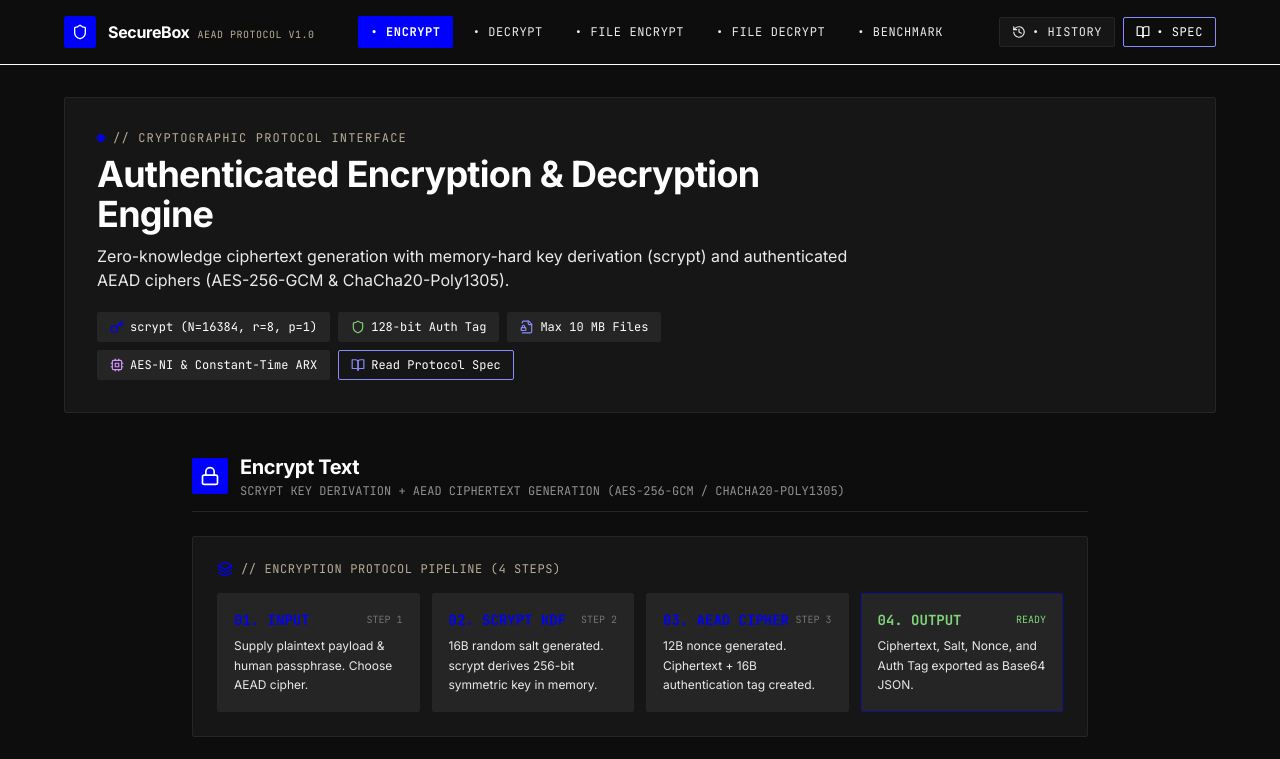
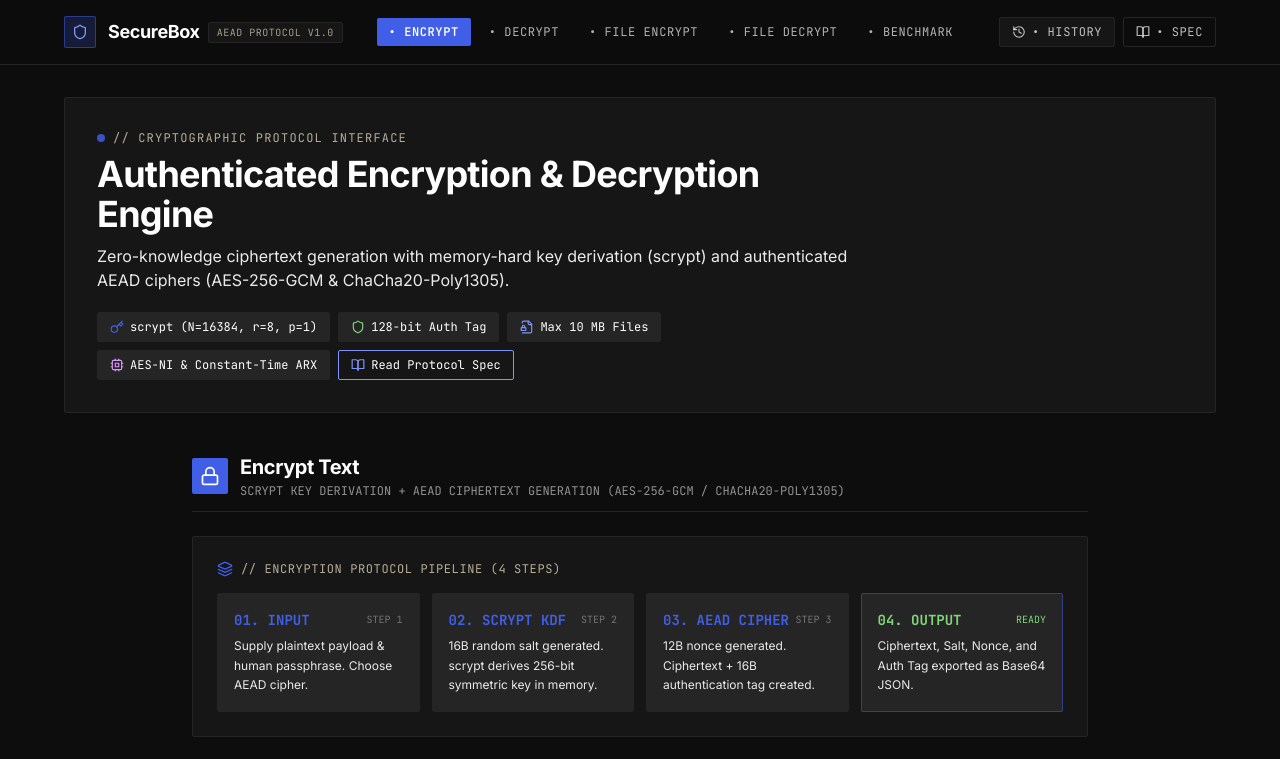
Before and after one commit to ZainKautsar-doc/securebox-encrypt, a React (Vite) app in the folder frontend/: page / in a window 1280 px wide. Shown: the top 759 px of the page. Built offline with nearby package versions, Linux system fonts and the light colour scheme; the HTML template or start-up script is replaced by a standard one.

Commit message:
change primary color and update hierarcy font size

```diff
--- a/frontend/src/components/Navigation.tsx
+++ b/frontend/src/components/Navigation.tsx
@@ -33,45 +33,45 @@ export const Navigation: React.FC = () => {
       case 'file-decrypt': return '• FILE DECRYPT';
       case 'compare': return '• BENCHMARK';
       case 'history': return '• HISTORY';
-      case 'how-it-works': return '• PROTOCOL SPEC';
+      case 'how-it-works': return '• SPEC';
       default: return 'SECUREBOX';
     }
   };
 
   return (
-    <header className="bg-midnight-void border-b border-pure-signal sticky top-0 z-50">
-      <div className="max-w-[1200px] mx-auto px-6">
-        <div className="flex items-center justify-between h-16">
-          {/* Brand Logo */}
+    <header className="bg-midnight-void/95 backdrop-blur-md border-b border-graphite-lift sticky top-0 z-50">
+      <div className="max-w-[1200px] mx-auto px-4 sm:px-6">
+        <div className="flex items-center justify-between h-16 gap-4">
+          {/* Brand Logo (Header Hierarchy Level 1) */}
           <div
-            className="flex items-center space-x-3 cursor-pointer select-none"
+            className="flex items-center space-x-3 cursor-pointer select-none flex-shrink-0 group"
             onClick={() => handleSelectTab('encrypt')}
           >
-            <div className="w-8 h-8 bg-electric-indigo text-pure-signal flex items-center justify-center rounded-sm">
-              <Shield className="w-4 h-4" />
+            <div className="w-8 h-8 bg-electric-indigo/20 border border-electric-indigo/50 text-electric-indigo flex items-center justify-center rounded-sm transition-transform duration-200 group-hover:scale-105">
+              <Shield className="w-4 h-4 text-periwinkle-veil" />
             </div>
-            <div className="flex items-baseline space-x-2">
-              <span className="font-sans font-bold text-base tracking-tight text-pure-signal">
+            <div className="flex items-center space-x-2">
+              <span className="font-sans font-bold text-base sm:text-lg tracking-tight text-pure-signal group-hover:text-periwinkle-veil transition-colors">
                 SecureBox
               </span>
-              <span className="hidden sm:inline-block font-mono text-[10px] text-warm-filament uppercase tracking-wider">
+              <span className="hidden sm:inline-block font-mono text-[10px] text-warm-filament/90 bg-carbon-panel border border-graphite-lift px-2 py-0.5 rounded-sm uppercase tracking-wider">
                 AEAD PROTOCOL v1.0
               </span>
             </div>
           </div>
 
-          {/* Desktop Navigation Items (Right-aligned, Mono 12px uppercase dot-prefixed) */}
-          <nav className="hidden md:flex items-center space-x-1 lg:space-x-2">
+          {/* Desktop Navigation Items (Header Hierarchy Level 2 - Strict Single Line) */}
+          <nav className="hidden lg:flex items-center space-x-1 lg:space-x-1.5 flex-shrink-0">
             {navItems.map((item) => {
               const isActive = activeTab === item.id;
               return (
                 <button
                   key={item.id}
                   onClick={() => handleSelectTab(item.id)}
-                  className={`px-3 py-2 rounded-sm font-mono text-xs tracking-wider transition-colors uppercase cursor-pointer ${
+                  className={`px-3 py-1.5 rounded-sm font-mono text-xs tracking-wider uppercase whitespace-nowrap flex-shrink-0 transition-all cursor-pointer ${
                     isActive
-                      ? 'bg-electric-indigo text-pure-signal font-bold'
-                      : 'text-soft-mist hover:text-pure-signal hover:bg-graphite-lift'
+                      ? 'bg-electric-indigo text-pure-signal font-semibold shadow-sm'
+                      : 'text-soft-mist/75 hover:text-pure-signal hover:bg-graphite-lift/60'
                   }`}
                 >
                   {item.label}
@@ -81,14 +81,14 @@ export const Navigation: React.FC = () => {
           </nav>
 
           {/* Right Action Utilities (History & Spec) */}
-          <div className="hidden md:flex items-center space-x-2">
+          <div className="hidden sm:flex items-center space-x-2 flex-shrink-0">
             {/* History Button */}
             <button
               onClick={() => handleSelectTab('history')}
-              className={`flex items-center space-x-1.5 px-3 py-1.5 rounded-sm font-mono text-xs tracking-wider uppercase transition cursor-pointer border ${
+              className={`flex items-center space-x-1.5 px-3 py-1.5 rounded-sm font-mono text-xs tracking-wider uppercase whitespace-nowrap flex-shrink-0 transition cursor-pointer border ${
                 activeTab === 'history'
-                  ? 'bg-electric-indigo text-pure-signal border-electric-indigo font-bold'
-                  : 'bg-carbon-panel text-soft-mist border-graphite-lift hover:border-cobalt-pulse hover:text-pure-signal'
+                  ? 'bg-electric-indigo text-pure-signal border-electric-indigo font-semibold'
+                  : 'bg-carbon-panel text-soft-mist/80 border-graphite-lift hover:border-periwinkle-veil/50 hover:text-pure-signal'
               }`}
               title="Activity History"
             >
@@ -96,7 +96,7 @@ export const Navigation: React.FC = () => {
               <span>• HISTORY</span>
               {history.length > 0 && (
                 <span className={`text-[10px] px-1.5 py-0.5 rounded-sm font-mono font-bold ${
-                  activeTab === 'history' ? 'bg-midnight-void text-pure-signal' : 'bg-graphite-lift text-pure-signal'
+                  activeTab === 'history' ? 'bg-midnight-void text-pure-signal' : 'bg-graphite-lift text-periwinkle-veil'
                 }`}>
                   {history.length}
                 </span>
@@ -106,10 +106,10 @@ export const Navigation: React.FC = () => {
             {/* Protocol Spec / Cara Kerja */}
             <button
               onClick={() => handleSelectTab('how-it-works')}
-              className={`flex items-center space-x-1.5 px-3 py-1.5 rounded-sm font-mono text-xs tracking-wider uppercase transition cursor-pointer border ${
+              className={`flex items-center space-x-1.5 px-3 py-1.5 rounded-sm font-mono text-xs tracking-wider uppercase whitespace-nowrap flex-shrink-0 transition cursor-pointer border ${
                 activeTab === 'how-it-works'
-                  ? 'bg-electric-indigo text-pure-signal border-electric-indigo font-bold'
-                  : 'bg-transparent border-periwinkle-veil text-pure-signal hover:border-cobalt-pulse hover:bg-graphite-lift'
+                  ? 'bg-electric-indigo text-pure-signal border-electric-indigo font-semibold'
+                  : 'bg-transparent border-graphite-lift text-soft-mist/80 hover:border-periwinkle-veil/50 hover:text-pure-signal hover:bg-graphite-lift/40'
               }`}
               title="Protocol Specification & Architecture"
             >
@@ -119,14 +119,14 @@ export const Navigation: React.FC = () => {
           </div>
 
           {/* Mobile Right Bar */}
-          <div className="flex md:hidden items-center space-x-2">
-            <span className="font-mono text-xs px-2.5 py-1 bg-carbon-panel text-soft-mist rounded-sm border border-graphite-lift">
+          <div className="flex lg:hidden items-center space-x-2">
+            <span className="font-mono text-xs px-2.5 py-1 bg-carbon-panel text-soft-mist rounded-sm border border-graphite-lift truncate max-w-[140px]">
               {getActiveTabTitle()}
             </span>
             <button
               type="button"
               onClick={() => setMobileMenuOpen(!mobileMenuOpen)}
-              className="p-2 text-soft-mist hover:text-pure-signal bg-carbon-panel border border-graphite-lift rounded-sm transition"
+              className="p-2 text-soft-mist hover:text-pure-signal bg-carbon-panel border border-graphite-lift rounded-sm transition cursor-pointer"
               aria-label="Toggle Navigation Menu"
             >
               {mobileMenuOpen ? <X className="w-4 h-4" /> : <Menu className="w-4 h-4" />}
@@ -137,21 +137,21 @@ export const Navigation: React.FC = () => {
 
       {/* Mobile Dropdown Menu */}
       {mobileMenuOpen && (
-        <div className="md:hidden border-t border-graphite-lift bg-midnight-void px-6 pt-3 pb-6 space-y-4">
+        <div className="lg:hidden border-t border-graphite-lift bg-midnight-void px-6 pt-3 pb-6 space-y-4 shadow-xl">
           <div>
             <span className="font-mono text-[10px] text-warm-filament uppercase tracking-wider block px-1 mb-2">
               // CRYPTOGRAPHIC PROTOCOLS
             </span>
-            <div className="grid grid-cols-1 gap-1">
+            <div className="grid grid-cols-1 gap-1.5">
               {navItems.map((item) => {
                 const isActive = activeTab === item.id;
                 return (
                   <button
                     key={item.id}
                     onClick={() => handleSelectTab(item.id)}
-                    className={`w-full text-left px-3 py-2 rounded-sm font-mono text-xs tracking-wider uppercase transition cursor-pointer ${
+                    className={`w-full text-left px-3 py-2.5 rounded-sm font-mono text-xs tracking-wider uppercase transition cursor-pointer ${
                       isActive
-                        ? 'bg-electric-indigo text-pure-signal font-bold'
+                        ? 'bg-electric-indigo text-pure-signal font-semibold'
                         : 'text-soft-mist hover:bg-carbon-panel hover:text-pure-signal'
                     }`}
                   >
--- a/frontend/src/index.css
+++ b/frontend/src/index.css
@@ -3,9 +3,9 @@
 @tailwind utilities;
 
 :root {
-  --color-electric-indigo: #0000ff;
-  --color-cobalt-pulse: #4141fc;
-  --color-periwinkle-veil: #8b8bfe;
+  --color-electric-indigo: #4f46e5;
+  --color-cobalt-pulse: #6366f1;
+  --color-periwinkle-veil: #818cf8;
   --color-lime-beacon: #7fd579;
   --color-orchid-whisper: #d896ff;
   --color-midnight-void: #0d0d0d;
--- a/frontend/tailwind.config.js
+++ b/frontend/tailwind.config.js
@@ -7,9 +7,9 @@ export default {
   theme: {
     extend: {
       colors: {
-        'electric-indigo': '#0000ff',
-        'cobalt-pulse': '#4141fc',
-        'periwinkle-veil': '#8b8bfe',
+        'electric-indigo': '#415fe6ff', // Soft, modern indigo primary accent
+        'cobalt-pulse': '#5374f0',    // Soft hover blue
+        'periwinkle-veil': '#8193f8ff', // Soft border / highlight veil
         'lime-beacon': '#7fd579',
         'orchid-whisper': '#d896ff',
         'midnight-void': '#0d0d0d',
```
